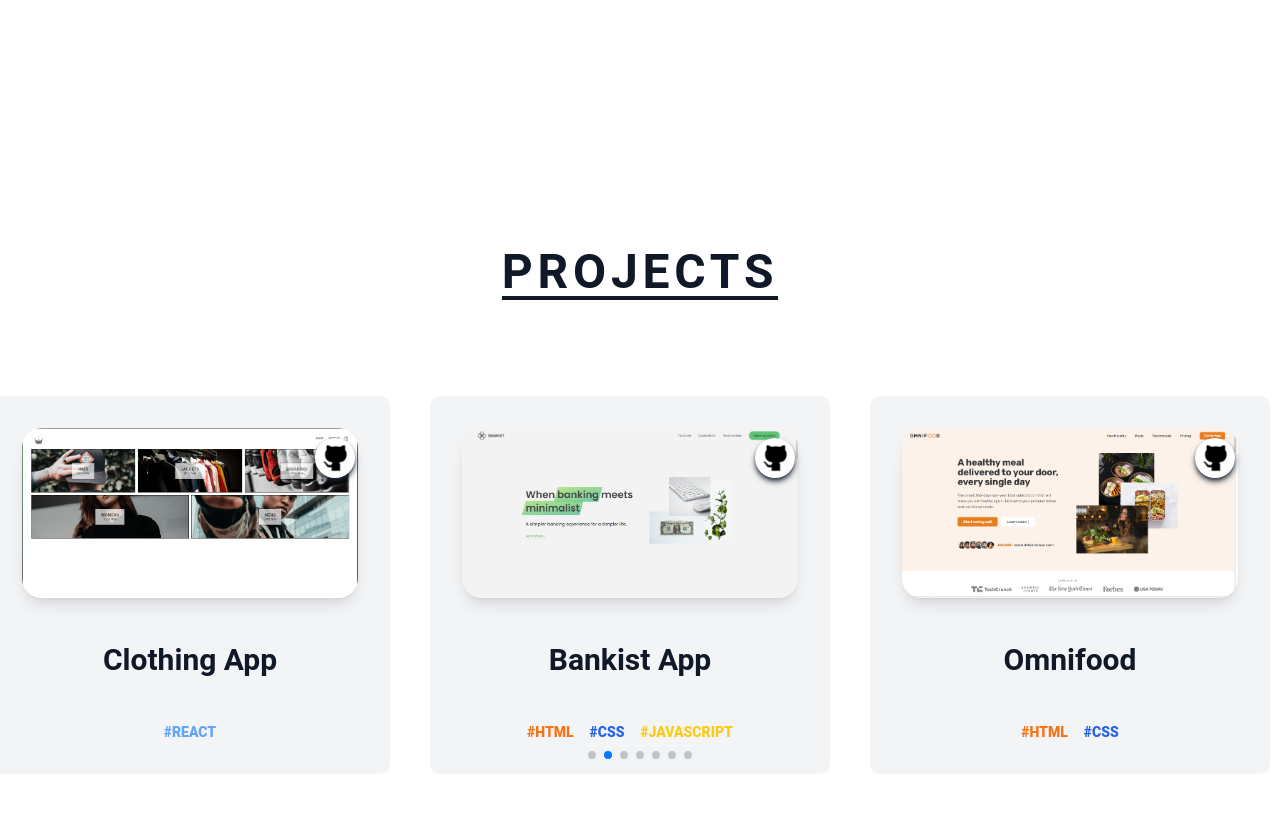
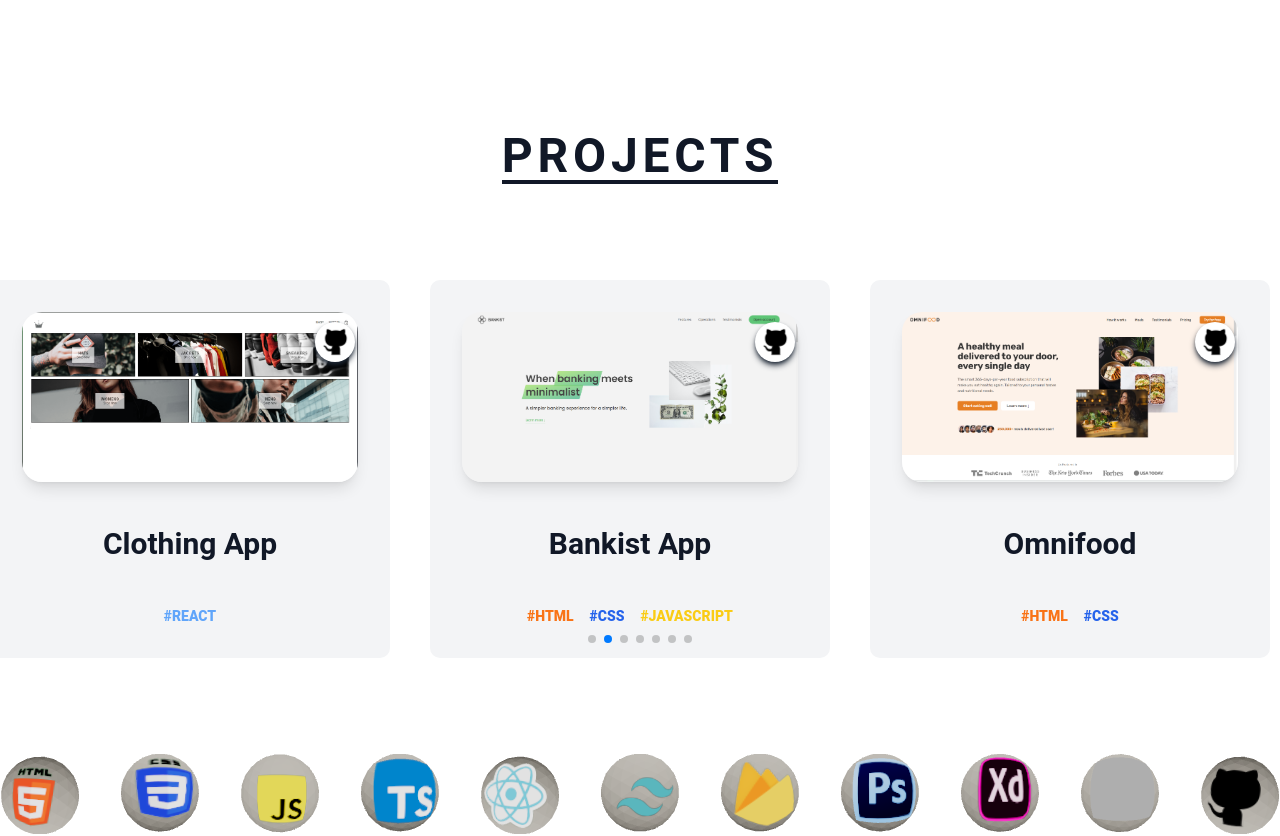
Before and after one commit to lukaszfronia/portfolio-react, a React (Vite) app: page / in a window 1280 px wide. Shown: the part 1640-2476 px from the top of the page. Built offline with nearby package versions, Linux system fonts and the light colour scheme.

Commit message:
change background in hero section

```diff
--- a/src/constant/data.js
+++ b/src/constant/data.js
@@ -13,7 +13,7 @@
 //   projects,
 //   contact,
 // } from "../assets";
-import backgroundhero from "../assets/michael-saidov-YNlUy_SbjWc-unsplash.jpg";
+import backgroundhero from "../assets/mountaineer-gc43a1b6ec_1920.jpg";
 import home from "../assets/home.png";
 import user from "../assets/user.png";
 import project from "../assets/projects.png";
--- a/src/pages/Project.jsx
+++ b/src/pages/Project.jsx
@@ -19,7 +19,7 @@
     <div
       id="projects"
       className="xl:max-w-[1300px]  lg:max-w-[1000px] max-w-[800px] h-screen m-auto py-3
-      mb-96 sm:mb-0 md:py-32 flex flex-col items-center  gap-24 text-gray-900"
+      mb-96 sm:mb-0  flex flex-col items-center  gap-24 text-gray-900"
     >
       <TitlePage>PROJECTS</TitlePage>
       <div className=" xl:max-w-[1300px]  lg:max-w-[820px] md:max-w-[760px] max-w-[350px]">
```
Also changed, not shown: src/assets/mountaineer-gc43a1b6ec_1920.jpg (added), 1 other file (tests, documents, lock files or other folders).
